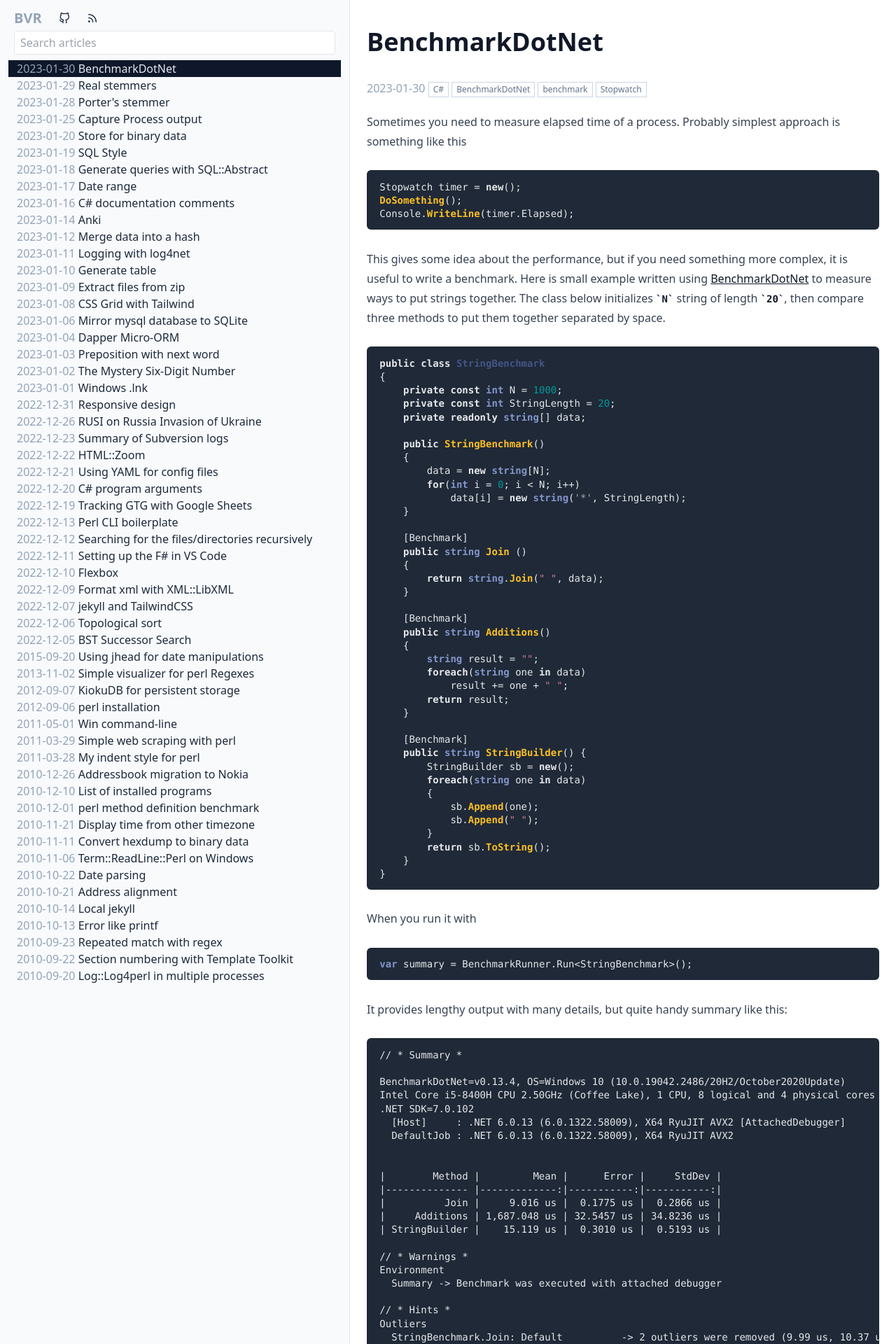
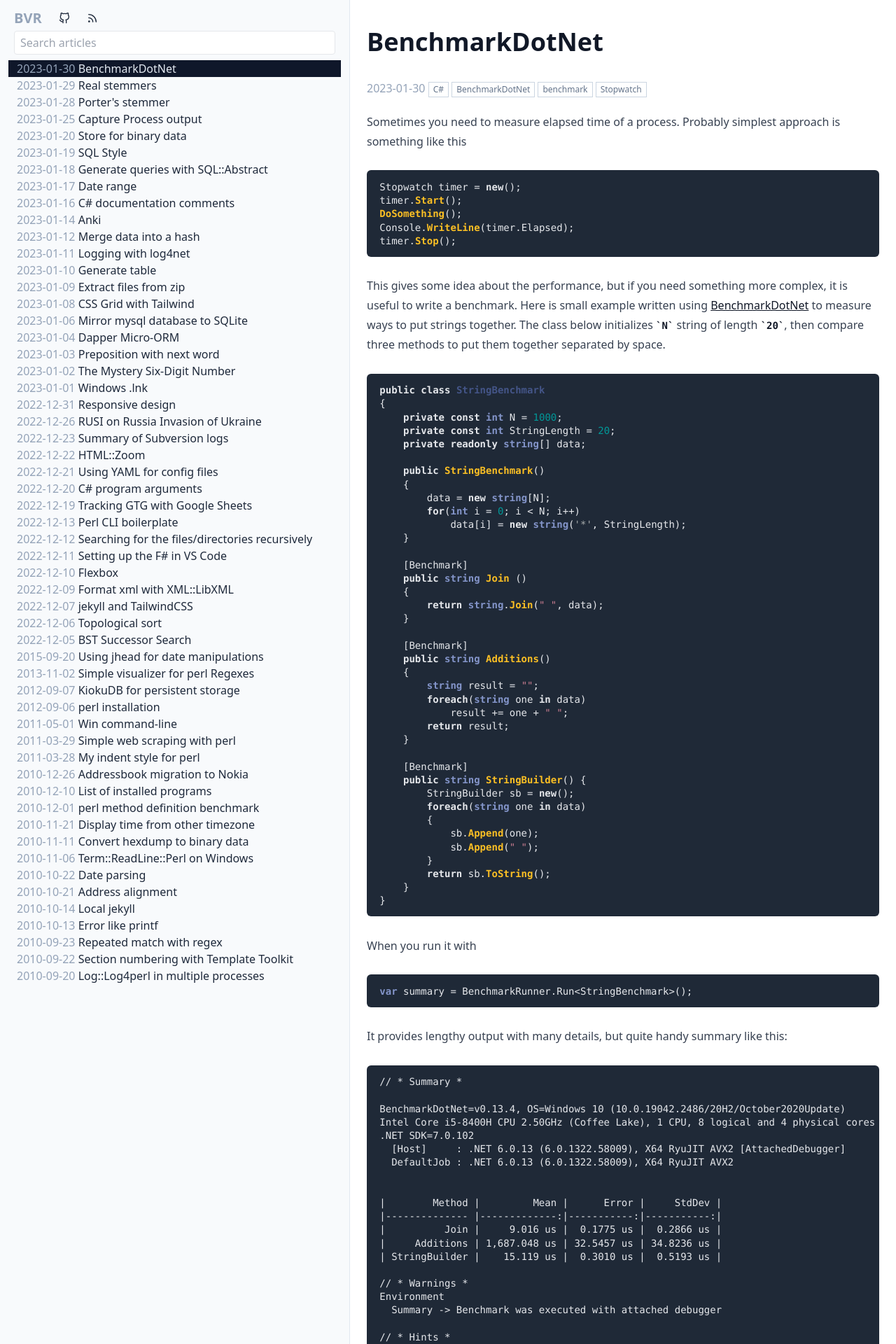
Before and after one commit to bvr/bvr.github.io, a Jekyll site: the page built from _posts/2023-01-30-benchmark.md, in a window 1280 px wide. Shown: the top 1920 px of the page at 70% size. Built offline with Jekyll 4.4.1, drawn with Linux system fonts in a browser that asks for light colours.

Commit message:
Fixed one of examples

````diff
--- a/_posts/2023-01-30-benchmark.md
+++ b/_posts/2023-01-30-benchmark.md
@@ -12,8 +12,10 @@ Sometimes you need to measure elapsed time of a process. Probably simplest appro
 
 ```c#
 Stopwatch timer = new();
+timer.Start();
 DoSomething();
 Console.WriteLine(timer.Elapsed);
+timer.Stop();
 ```
 
 This gives some idea about the performance, but if you need something more complex, it is useful to write a benchmark. Here is small example written using [BenchmarkDotNet][1] to measure ways to put strings together. The class below initializes `N` string of length `20`, then compare three methods to put them together separated by space.
````
